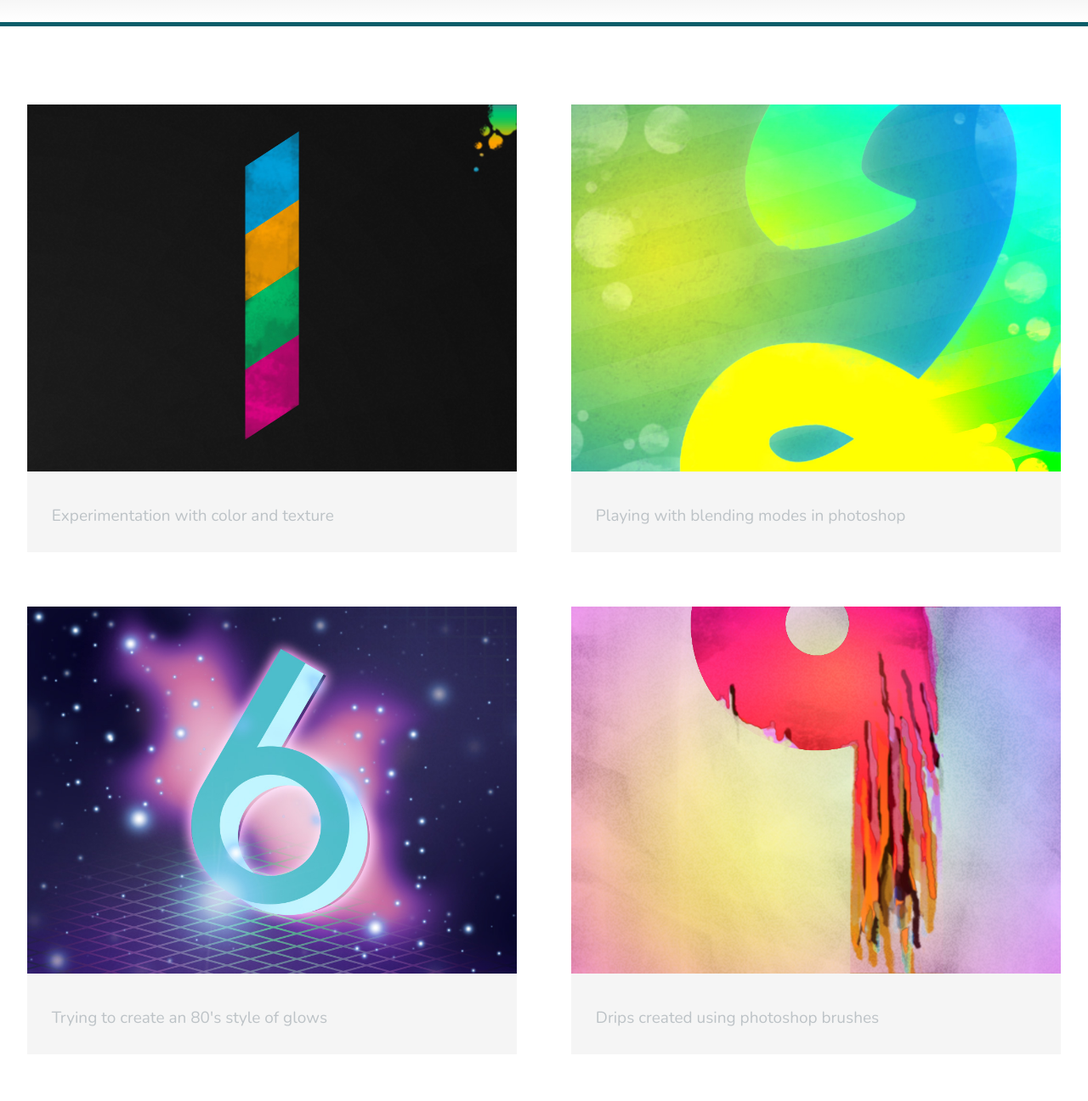
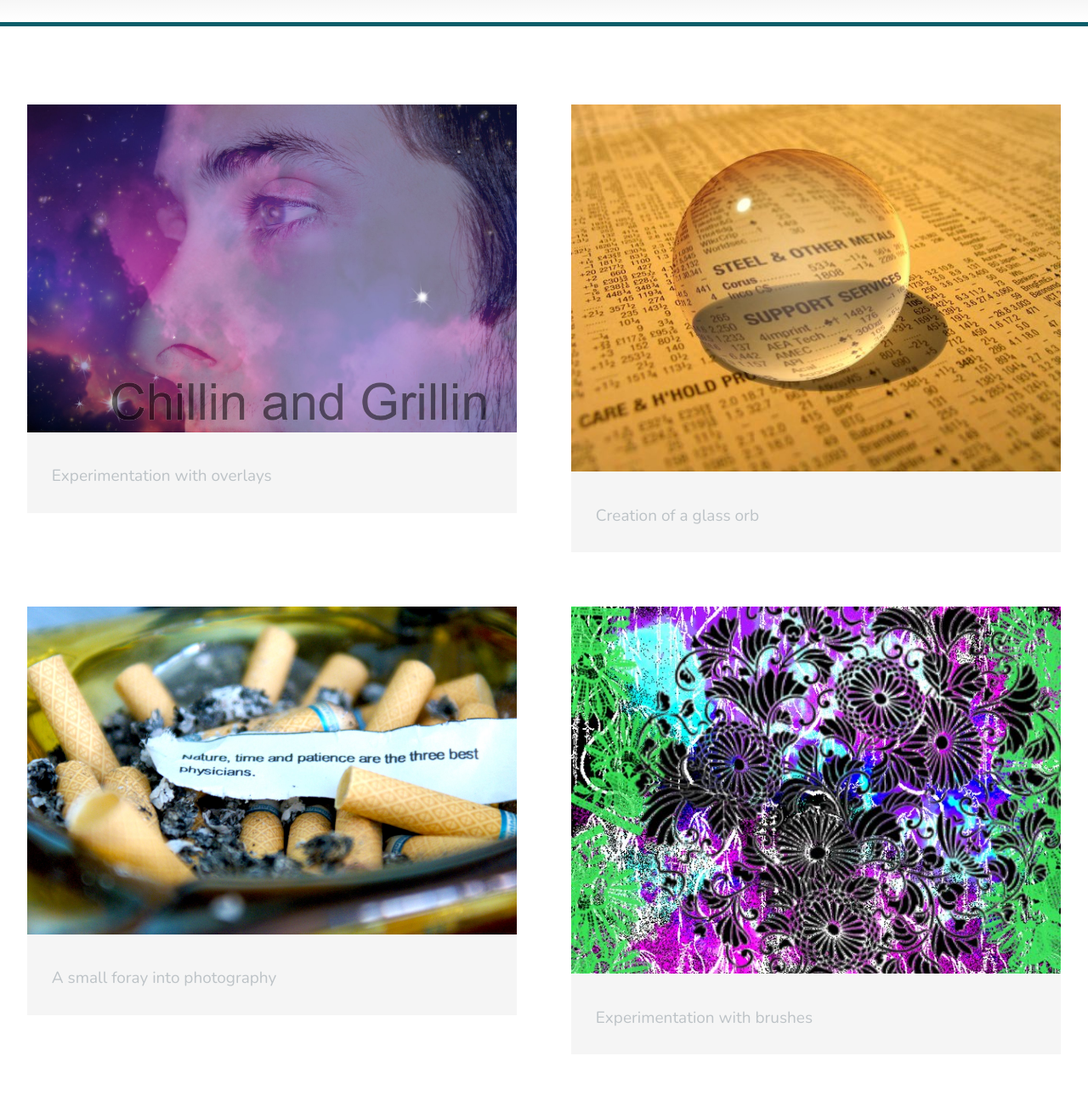
Before and after one commit to rdhammond/meowhard.github.io, a plain HTML site: page portfolio.html in a window 1280 px wide. Shown: the part 284-1580 px from the top of the page at 85% size. Drawn offline with nearby package versions, Linux system fonts and the light colour scheme; grey boxes are pictures that could not be loaded.

Commit message:
added more to portfolio

```diff
--- a/portfolio.html
+++ b/portfolio.html
@@ -22,33 +22,33 @@
           <section>
         <ul id="gallery">
           <li>
-          <a href="img/numbers-01.jpg">
-            <img src="img/numbers-01.jpg" alt="Experimentation with color and texture">
-            <p>Experimentation with color and texture</p>
+          <a href="img/chillin.jpg">
+            <img src="img/chillin.jpg" alt="Experimentation with overlays">
+            <p>Experimentation with overlays</p>
           </a>
           </li>
           <li>
-            <a href="img/numbers-02.jpg">
-              <img src="img/numbers-02.jpg" alt="Playing with blending modes in photoshop">
-              <p>Playing with blending modes in photoshop</p>
+            <a href="img/glassorb.jpg">
+              <img src="img/glassorb.jpg" alt="Creation of a 3D glass orb">
+              <p>Creation of a glass orb</p>
             </a>
           </li>
           <li>
-            <a href="img/numbers-06.jpg">
-              <img src="img/numbers-06.jpg" alt="Trying to create an 80's style of glows">
-              <p>Trying to create an 80's style of glows</p>
+            <a href="img/nature.jpg">
+              <img src="img/nature.jpg" alt="">
+              <p>A small foray into photography</p>
             </a>
           </li>
           <li>
-            <a href="img/numbers-09.jpg">
-              <img src="img/numbers-09.jpg" alt="Drips created using photoshop brushes ">
-              <p>Drips created using photoshop brushes</p>
+            <a href="img/memorial.jpg">
+              <img src="img/colorful.jpg" alt="Experimentation with brushes">
+              <p>Experimentation with brushes</p>
             </a>
           </li>
            <li>
-            <a href="img/numbers-12.jpg">
-              <img src="img/numbers-12.jpg" alt="T Shapes using repitition">
-              <p>T Shapes using repitition</p>
+            <a href="img/worship.jpg">
+              <img src="img/worship.jpg" alt="Experimentation with brushes">
+              <p>Experimentation with brushes</p>
             </a>
           </li>
         </ul>
```
